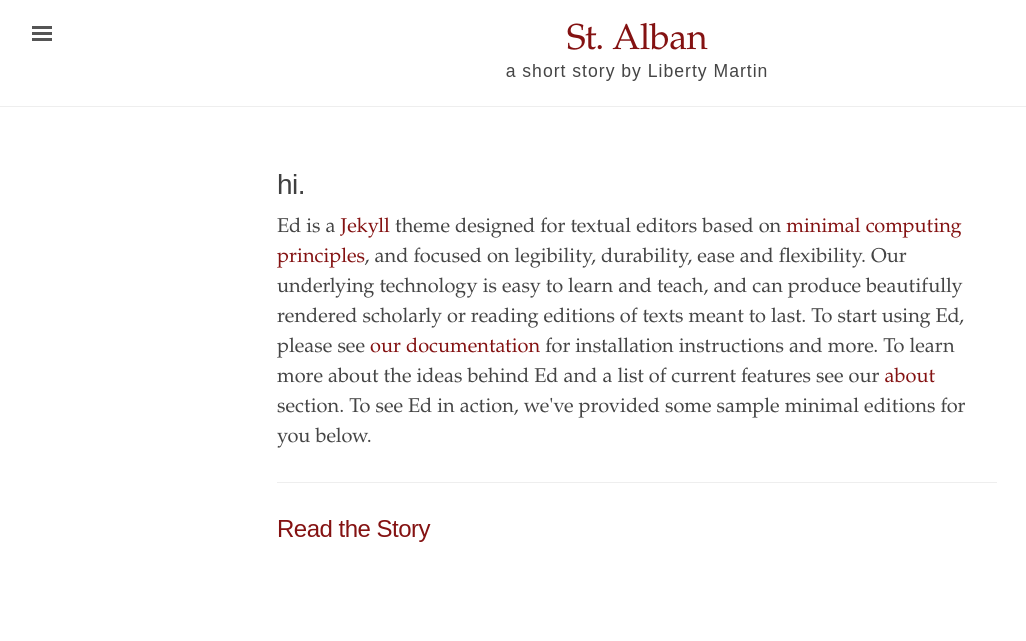
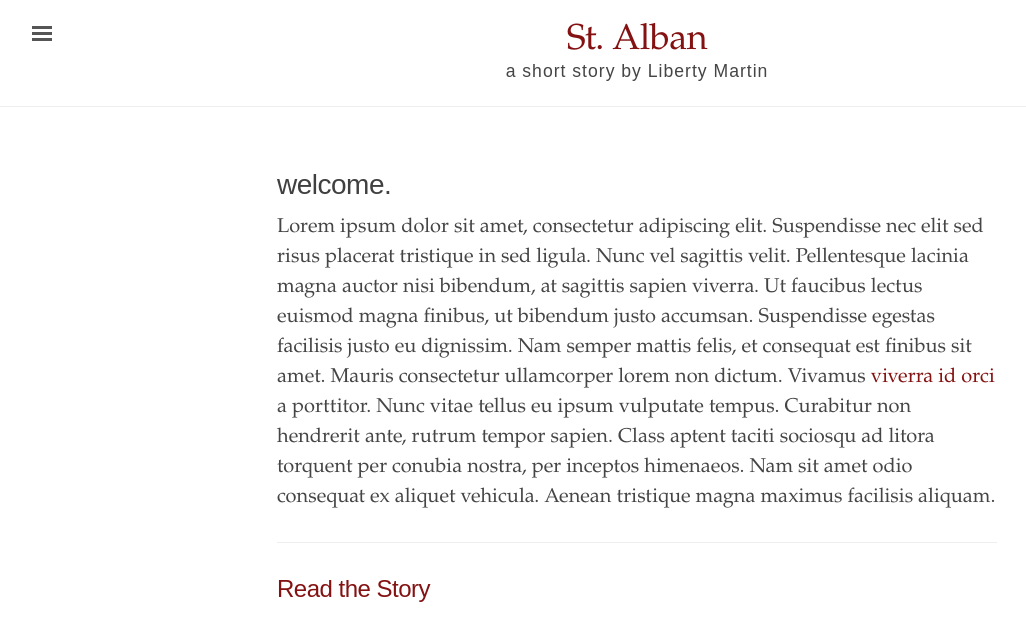
Before and after one commit to libertymartin/libertymartin.github.io, a Jekyll site: the page built from index.html, in a window 1280 px wide. Shown: the top 641 px of the page, without its empty margins (3-1029 px from the left). Built offline with Jekyll 4.4.1, drawn with Linux system fonts in a browser that asks for light colours.

Commit message:
changed text in the homepage and fixed link

```diff
--- a/index.html
+++ b/index.html
@@ -3,24 +3,15 @@ layout: default
 title: "Ed."
 ---
 <div class="introduction">
-  <h1>hi.</h1>
+  <h1>welcome.</h1>
 
-<p>
-  Ed is a <a href="https://jekyllrb.com/" target="_blank">Jekyll</a> theme designed for textual
-  editors based on <a href="http://go-dh.github.io/mincomp/">minimal computing principles</a>, and
-  focused on legibility, durability, ease and flexibility. Our underlying technology is easy to
-  learn and teach, and can produce beautifully rendered scholarly or reading editions of texts meant
-  to last. To start using Ed, please see <a href="{{ site.baseurl }}/documentation/">our
-  documentation</a> for installation instructions and more. To learn more about the ideas behind Ed
-  and a list of current features see our <a href="{{ site.baseurl }}/about/">about</a> section. To
-  see Ed in action, we've provided some sample minimal editions for you below.
-</p>
+<p>Lorem ipsum dolor sit amet, consectetur adipiscing elit. Suspendisse nec elit sed risus placerat tristique in sed ligula. Nunc vel sagittis velit. Pellentesque lacinia magna auctor nisi bibendum, at sagittis sapien viverra. Ut faucibus lectus euismod magna finibus, ut bibendum justo accumsan. Suspendisse egestas facilisis justo eu dignissim. Nam semper mattis felis, et consequat est finibus sit amet. Mauris consectetur ullamcorper lorem non dictum. Vivamus <a href="https://www.elotroalex.com/">viverra id orci</a> a porttitor. Nunc vitae tellus eu ipsum vulputate tempus. Curabitur non hendrerit ante, rutrum tempor sapien. Class aptent taciti sociosqu ad litora torquent per conubia nostra, per inceptos himenaeos. Nam sit amet odio consequat ex aliquet vehicula. Aenean tristique magna maximus facilisis aliquam.</p>
 </div>
 
 <hr>
 
 <div class="toc">
-  <h2><a href="/texts/stalban/">Read the Story</a></h2>
+  <h2><a href="{{site.baseurl}}/texts/stalban/">Read the Story</a></h2>
 
 
 </div>
```
